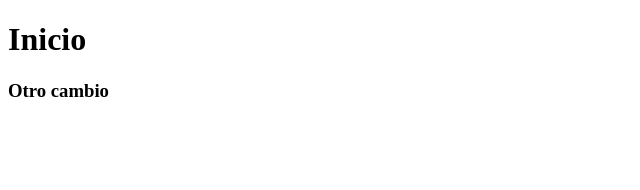
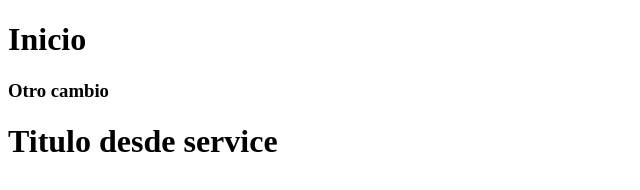
Before and after one commit to juliocmartinezADSO/practica_git, a plain HTML site: page index.html in a window 1280 px wide. Shown: the whole page, without its empty margins (0-640 px from the left). Drawn offline with Linux system fonts and the light colour scheme.

Commit message:
agregue el titulo index

```diff
--- a/index.html
+++ b/index.html
@@ -10,5 +10,6 @@
     <h1>Inicio</h1>
     <h3>Otro cambio</h3>
 
+    <h1>Titulo desde service</h1>
 </body>
 </html>
```
